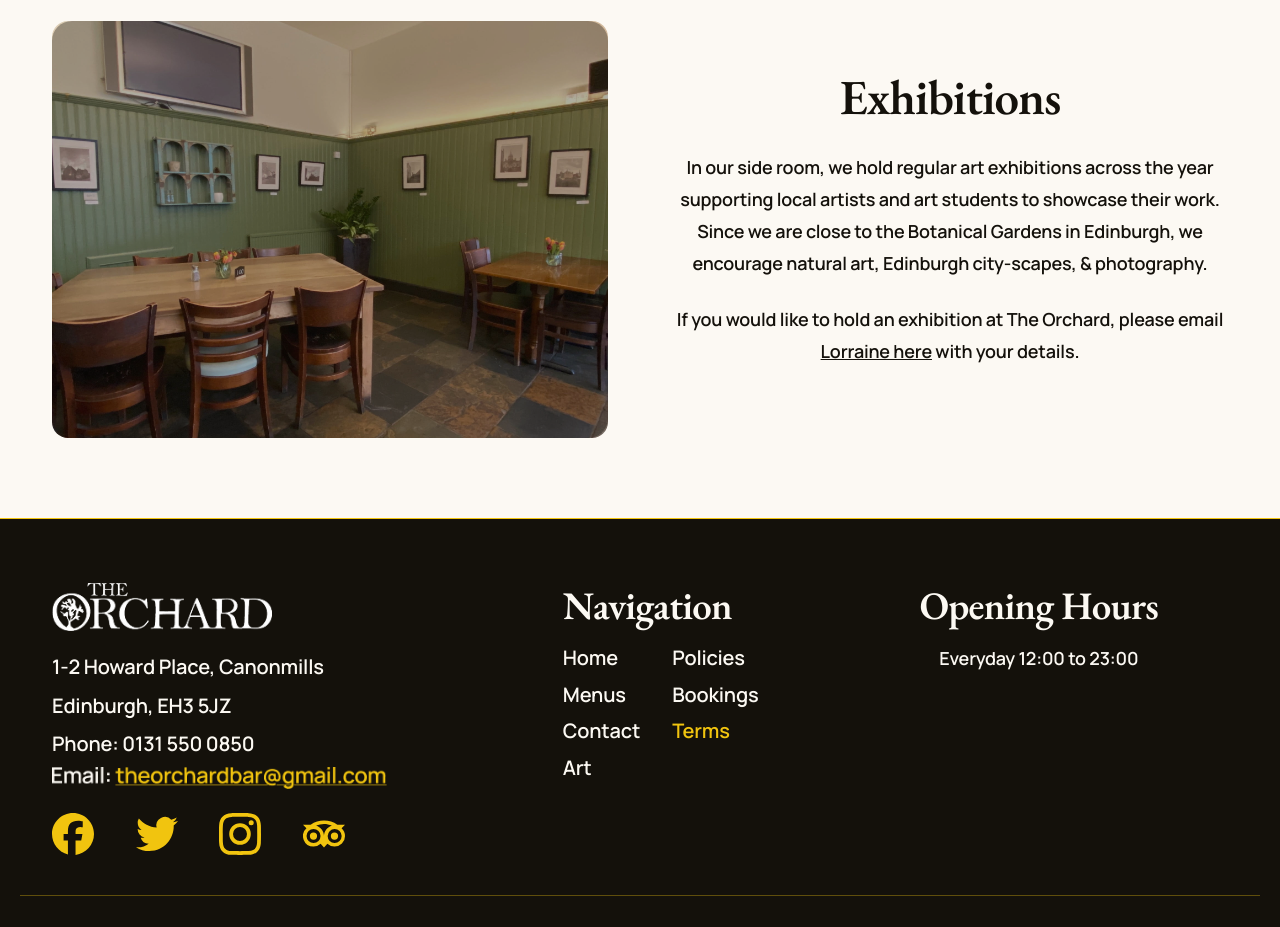
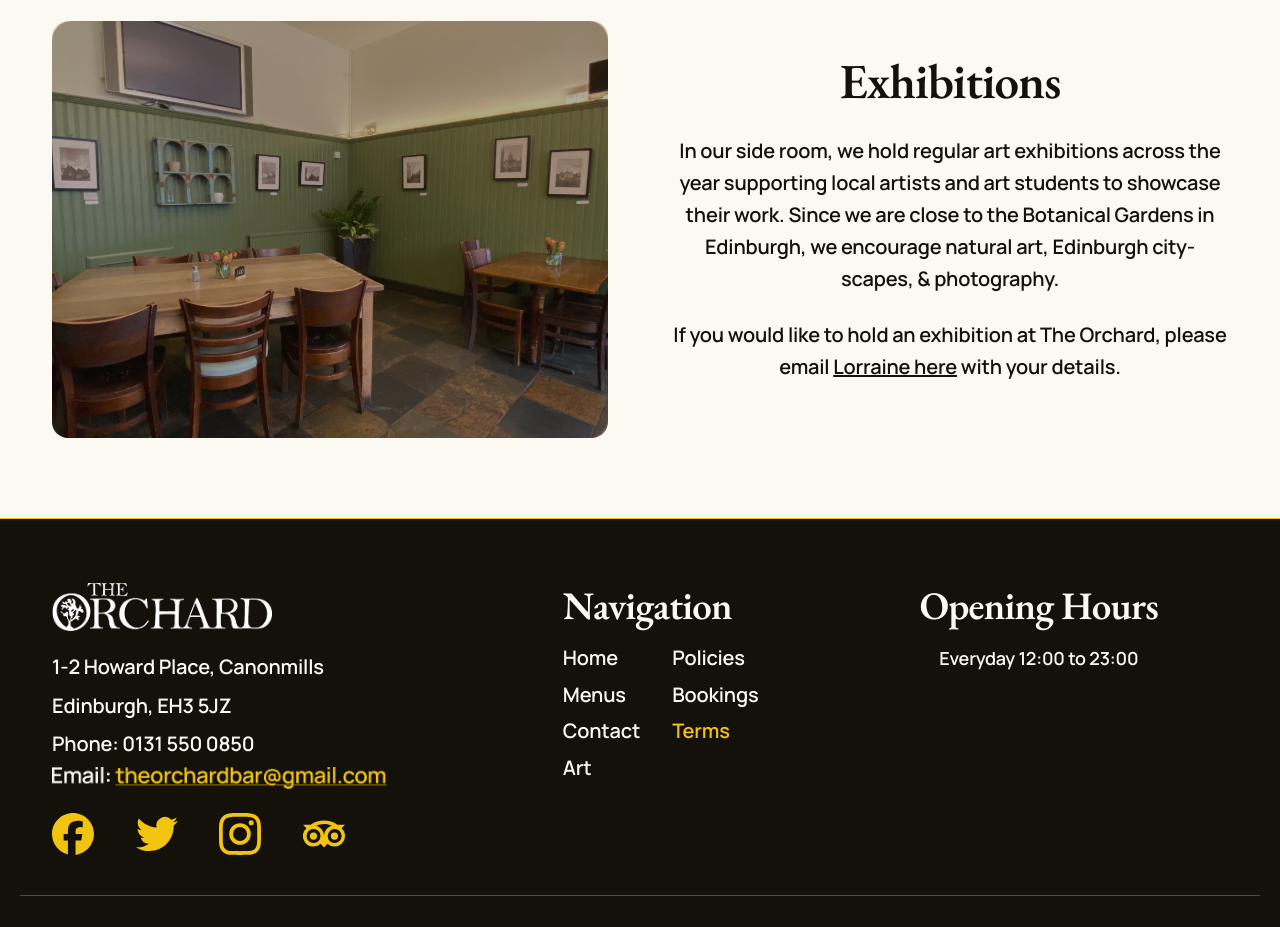
Before and after one commit to 12vblanco/the-orchard-2026, a React (Vite) app: page / in a window 1280 px wide. Shown: the part 4320-5247 px from the top of the page. Built offline with nearby package versions, Linux system fonts and the light colour scheme.

Commit message:
bug | border for button in hero

```diff
--- a/src/components/art/Art.module.css
+++ b/src/components/art/Art.module.css
@@ -46,7 +46,7 @@
 
 .paragraph {
   color: var(--color-dark);
-  font-size: var(--text-sm);
+  font-size: var(--text-base);
   margin-bottom: 1.5rem;
 }
 
```
